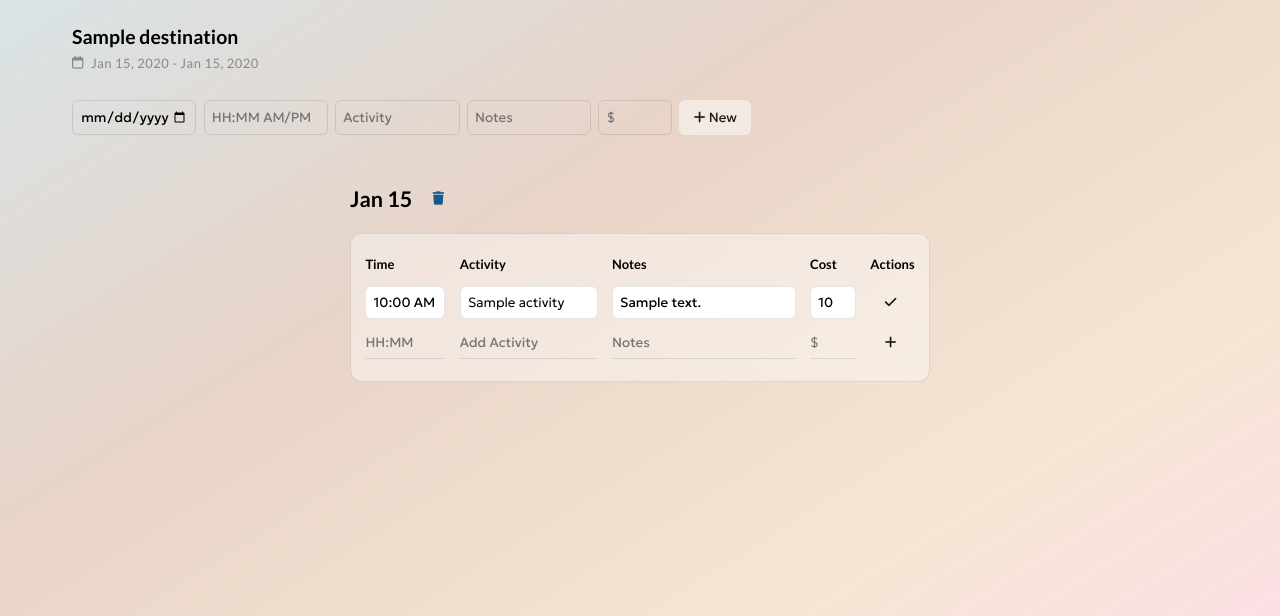
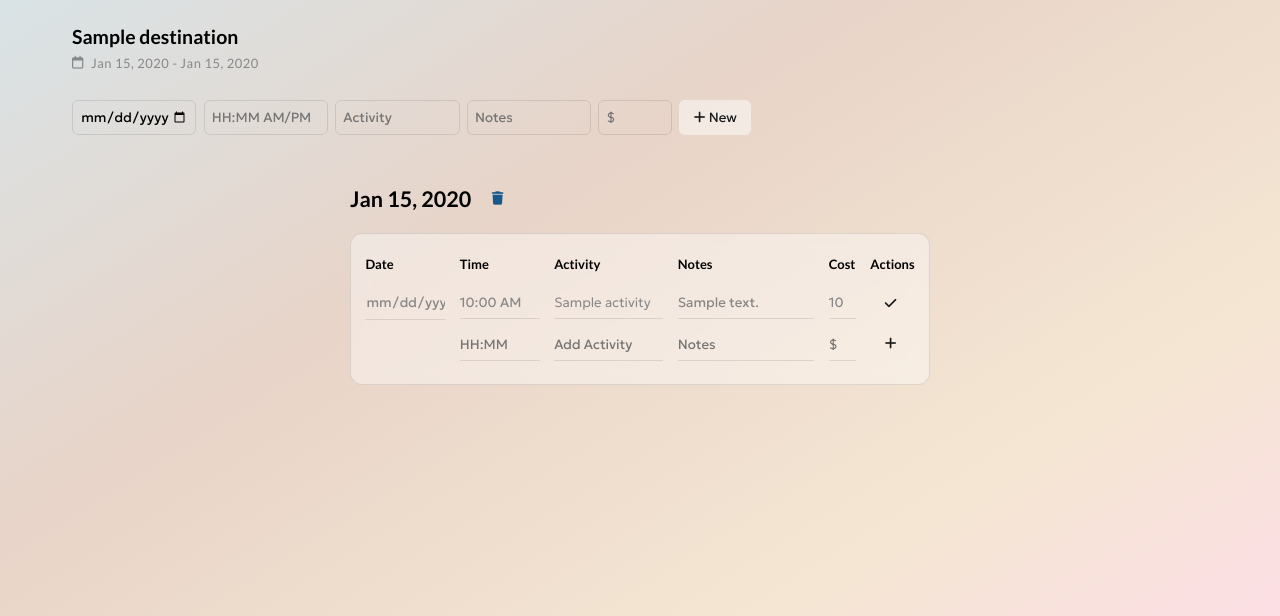
Before and after one commit to christinelinster/wanderly, a Flask app: page /trips/1/activities/1/edit in a window 1280 px wide. Shown: the part 184-800 px from the top of the page. Run offline with Flask 3, Linux system fonts and the light colour scheme; the visitor is signed in with stand-in values (Sample User, id 1); a database or web service that is not in the repository returns one stand-in record (values such as "Sample title"); data that the repository does not hold is empty; some libraries are stand-ins or nearby versions; some web fonts are replaced.

Commit message:
edit activity dates

```diff
--- a/src/wanderly/app.py
+++ b/src/wanderly/app.py
@@ -2,8 +2,8 @@ import bcrypt
 from database import Database
 from filters import (
     formatted_date,
+    formatted_date_activity,
     formatted_time,
-    formatted_title_date,
     safe_default,
     safe_default_money,
     )
@@ -21,6 +21,7 @@ from flask import (
 
 from functools import wraps
 from utils import (
+    check_date_range,
     error_for_activity_input,
     error_for_create_user,
     error_for_login,
@@ -60,8 +61,8 @@ def seed_user():
 
 # ---- JINJA FILTERS ----
 app.jinja_env.filters['formatted_date'] = formatted_date
+app.jinja_env.filters['formatted_date_activity'] = formatted_date_activity
 app.jinja_env.filters['formatted_time'] = formatted_time
-app.jinja_env.filters['formatted_title_date'] = formatted_title_date
 app.jinja_env.filters['safe_default'] = safe_default
 app.jinja_env.filters['safe_default_money'] = safe_default_money
 
@@ -316,7 +317,6 @@ def show_trip_schedule(trip, trip_id):
         return redirect(url_for('show_trip_schedule', trip_id=trip_id, page=error['page']))
 
     plans = plans_per_page(itinerary, page, DAYS_PER_PAGE)
-
     time = request.args.get("time", "")
     activity = request.args.get("activity", "")
     note = request.args.get("note", "")
@@ -378,6 +378,9 @@ def add_new_plan(trip, trip_id):
                                 note=note,
                                 cost=cost)
                                 )
+    check = check_date_range(date, trip)
+    if check:
+        flash(check, "info")
 
     g.storage.add_new_activity(date, time, activity, note, cost, trip_id)
     flash("Activity added.", "success")
@@ -388,17 +391,19 @@ def add_new_plan(trip, trip_id):
 @require_activity
 def edit_activity(activity, trip, trip_id, activity_id):
     page = request.form.get('page', 1, type=int)
+    date = request.form['date'] or None
     time = request.form['time'] or None
     activity = request.form['activity'].strip()
     note = request.form['note'].strip() or None
     cost = remove_punc_for_cost(request.form['cost']) or None
 
-    error = error_for_activity_input('', time, activity, cost)
+    error = error_for_activity_input(date, time, activity, cost)
     if error:
-        flash(error, "error")
+        for err in error:
+            flash(err, "error")
         return redirect(url_for('edit_activity', trip_id = trip_id, activity_id=activity_id))
 
-    g.storage.edit_activity_info(time, activity, note, cost, trip_id, activity_id)
+    g.storage.edit_activity_info(date, time, activity, note, cost, trip_id, activity_id)
     flash("Itinerary updated!", "success")
     return redirect(url_for('show_trip_schedule', trip_id=trip_id, page=page))
 
--- a/src/wanderly/database.py
+++ b/src/wanderly/database.py
@@ -206,16 +206,17 @@ class Database:
             with conn.cursor() as cursor:
                 cursor.execute(query, (trip_id, activity_id,))
 
-    def edit_activity_info(self, time, title, note, cost, trip_id, activity_id):
+    def edit_activity_info(self, date, time, title, note, cost, trip_id, activity_id):
         query = """
                 UPDATE plans
-                SET at_time = %s,
+                SET at_date = %s,
+                at_time = %s,
                 activity = %s,
                 note = %s,
                 cost = %s
                 WHERE trip_id = %s AND id = %s
                 """
-        values = (time, title, note, cost, trip_id, activity_id, )
+        values = (date, time, title, note, cost, trip_id, activity_id, )
         with self._database_connect() as conn:
             with conn.cursor() as cursor:
                 cursor.execute(query, values)
--- a/src/wanderly/filters.py
+++ b/src/wanderly/filters.py
@@ -4,14 +4,11 @@ def safe_default(value):
 def safe_default_money(value):
     return f'{value:,.0f}' if value else '0'
 
+def formatted_date_activity(date):
+    return date.strftime("%b %d / %y") if date else ''
 
 def formatted_date(date):
-    if not date:
-        return 'No Dates'
-    return date if isinstance(date, str) else date.strftime("%b %d")
-
-def formatted_title_date(date):
-    return date.strftime("%b %d, %Y") if date else 'No Dates Yet'
+    return date.strftime("%b %d, %Y") if date else 'No Dates'
 
 def formatted_time(time):
     return time.strftime("%I:%M %p") if time else ''
--- a/src/wanderly/static/css/itinerary.css
+++ b/src/wanderly/static/css/itinerary.css
@@ -93,7 +93,7 @@
 
 .day-activities {
   display: grid;
-  grid-template-columns: 80px 3fr 4fr 1fr auto;
+  grid-template-columns: 80px 80px 4fr 5fr 1fr auto;
   grid-auto-rows: auto;
   gap: 0.5rem 1rem;
   padding: 1.5rem 1rem;
@@ -141,19 +141,36 @@ form.activity {
   align-items: start;
 }
 
-form.activity input {
+form.activity input, form.activity textarea {
   width: 100%;
   box-sizing: border-box;
   font-family: var(--font-body);
-  padding: 0.5rem;
+  padding: 0.5rem 0;
   align-self: center;
-  border: 1px solid rgba(0, 0, 0, 0.1);
-  border-radius: 6px;
+  border: none;
+  background: none;
+  border-bottom: 1px solid rgba(0, 0, 0, 0.1);
   outline: none;
+  color: var(--text-gray);
 }
 
 form.activity input:focus {
-  outline: 1px solid rgba(0, 0, 0, 0.1);
+  border-color: var(--primary-orange);
+}
+
+.date-input::-webkit-calendar-picker-indicator {
+  opacity: 0;
+  position: absolute;
+  right: 0;
+  width: 100%;
+  height: 100%;
+  cursor: pointer;
+}
+
+.date-input {
+  position: relative;
+  cursor: pointer;
+  text-align: center;
 }
 
 .day-actions input {
@@ -178,6 +195,9 @@ form.activity input:focus {
   color: var(--primary-orange);
 }
 
+.day-actions input[type='date'] {
+  visibility: hidden;
+}
 
 .activity>.activity-title {
   font-weight: 300;
@@ -194,7 +214,7 @@ form.activity input:focus {
   }
 
   .day-activities {
-    grid-template-columns: 2fr 3fr 2fr 1fr;
+    grid-template-columns: 40px 2fr 3fr 2fr 1fr;
   }
 
   .activity-label>.note,
--- a/src/wanderly/templates/itinerary.html
+++ b/src/wanderly/templates/itinerary.html
@@ -11,9 +11,9 @@
                 <h2 class="trip-title">{{ trip.destination }}</h2>
                 <div class="trip-dates">
                     <i class="icon fa-regular fa-calendar"></i>
-                    <span class="trip-dates-text">{{ trip.depart_date | formatted_title_date }} - {{
+                    <span class="trip-dates-text">{{ trip.depart_date | formatted_date }} - {{
                         trip.return_date |
-                        formatted_title_date}}</span>
+                        formatted_date}}</span>
                 </div>
             </div>
         </div>
@@ -21,7 +21,7 @@
         <div class="new-day-container">
             <form class="new-day-info" action="{{ url_for('add_new_plan', trip_id = trip.id) }}" method="post">
                 <input type="hidden" name="page" value="{{ current_page }}">
-                <input type="date" name="date">
+                <input class="activity-date" type="date" name="date">
                 <input class="activity-time" type="text" name="time" placeholder="HH:MM AM/PM"
                     pattern='^(0?[1-9]|1[0-2]):[0-5][0-9]\s?(AM|PM|am|pm)$'>
                 <input class="activity-title" type="text" name="activity" placeholder="Activity" required>
@@ -56,6 +56,7 @@
 
                 <div class="day-activities">
                     <div class="activity-label">
+                        <p>Date</p>
                         <p>Time</p>
                         <p>Activity</p>
                         <p class="note">Notes</p>
@@ -69,6 +70,7 @@
                     <form class="activity" action="{{ url_for('edit_activity', trip_id=trip.id, activity_id=act.id)}}"
                         method="post">
                         <input type="hidden" name="page" value="{{ current_page }}">
+                        <input class="activity-date date-input" type="date" value="{{ act.at_date }}" name="date" lang="en-US">
                         <input class="activity-time" type="text" value="{{ act.at_time | formatted_time }}" name="time"
                             placeholder="HH:MM" pattern='(1[0-2]|0?[1-9]):[0-5][0-9]\s?(am|pm|AM|PM)'>
                         <input class="activity-title" type="text" value="{{ act.activity }}" name="activity"
@@ -88,11 +90,12 @@
                     {% else %}
 
                     <div class="activity">
+                        <p class="activity-date">{{ act.at_date | formatted_date_activity }}</p>
                         <p class="activity-time">{{ act.at_time | formatted_time}}</p>
                         <p class="activity-title"> {{ act.activity }}</p>
 
                         <p class="activity-note">{{ act.note | safe_default }}</p>
-                        <p class="activity-cost">{{ act.cost |safe_default_money }}</p>
+                        <p class="activity-cost">{{ act.cost | safe_default_money }}</p>
 
                         <div class="trip-actions">
                             <a class="btn-edit" role="button" href="{{ url_for('show_activity_to_edit', trip_id=trip.id, activity_id=act.id, page=current_page) }}"
@@ -111,7 +114,7 @@
 
                     <form class="day-actions" action="{{ url_for('add_new_plan', trip_id = trip.id)}}" method="post">
                         <input type="hidden" name="page" value="{{ current_page }}">
-                        <input type="date" name="date" value="{{ date }}" hidden>
+                        <input type="date" name="date" value="{{ date }}">
                         <input type="text" name="time" value="{{ time }}" placeholder="HH:MM"
                             pattern='(1[0-2]|0?[1-9]):[0-5][0-9]\s?(am|pm|AM|PM)'>
                         <input type="text" name="activity" value="{{ activity }}" placeholder="Add Activity" required>
--- a/src/wanderly/templates/trips.html
+++ b/src/wanderly/templates/trips.html
@@ -58,9 +58,9 @@
                     <h2 class="trip-name">{{ trip.destination }}</h2>
                     <div class="trip-dates">
                         <i class="icon fa-regular fa-calendar"></i>
-                        <span class="trip-dates-text">{{ trip.depart_date | formatted_title_date }} - {{
+                        <span class="trip-dates-text">{{ trip.depart_date | formatted_date }} - {{
                             trip.return_date |
-                            formatted_title_date}}</span>
+                            formatted_date}}</span>
                     </div>
                 </div>
             </a>
--- a/src/wanderly/utils.py
+++ b/src/wanderly/utils.py
@@ -1,5 +1,18 @@
 from datetime import datetime
 import re
+
+def check_date_range(date, trip):
+    if date:
+        format_string = '%Y-%m-%d'
+        date = datetime.strptime(date, format_string).date()
+        print(date)
+        print(trip['depart_date'])
+        print(trip['return_date'])
+        print(trip['depart_date'] > date)
+        if trip['depart_date'] > date or date > trip['return_date']:
+            return "The activity date is outside of trip dates!"
+    return None
+
 
 def error_for_trips(destination, start_date, end_date):
     if not destination:
```
